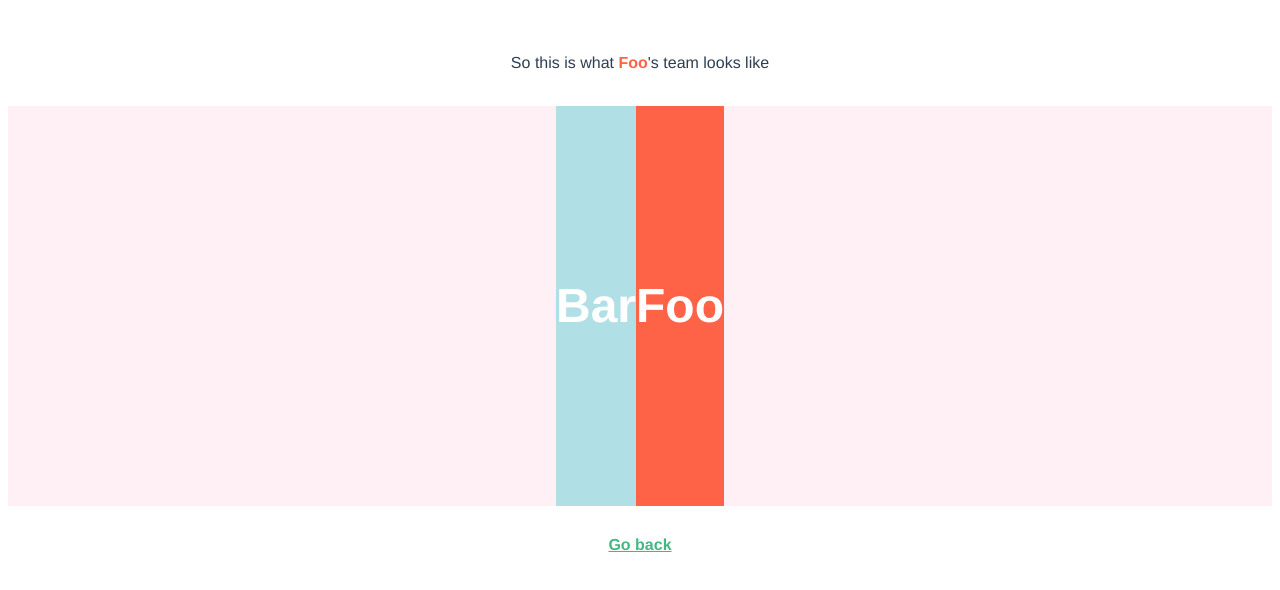
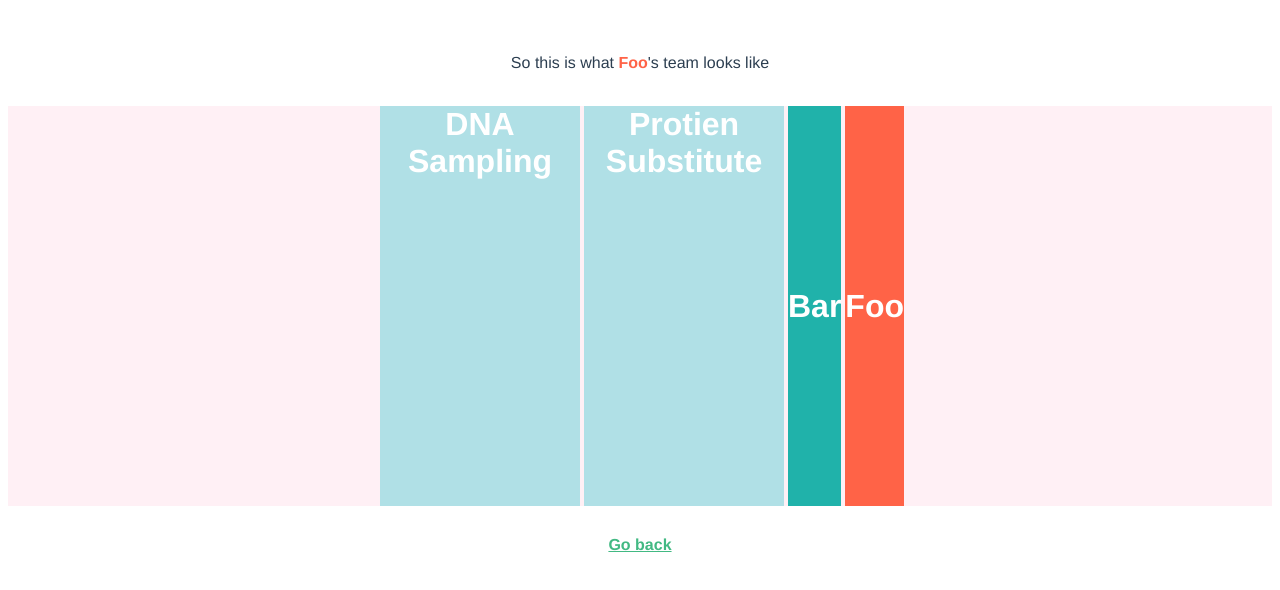
Before and after one commit to TaufeqRazakh/Agile-look-from-above, a Vue app: page /Team in a window 1280 px wide. Shown: the top 590 px of the page. Built offline with nearby package versions, Linux system fonts and the light colour scheme.

Commit message:
Fix the isse with the remove chapter and add chapters to team structure

```diff
--- a/src/components/ChapterSelectionBox.vue
+++ b/src/components/ChapterSelectionBox.vue
@@ -35,6 +35,7 @@ export default Vue.extend({
     },
     computed: {
         statePhase: function() {
+            console.log("at error site"+this.squadId);
             if(this.$store.state.squads[this.squadId-1].chapters.includes(this.value.id)) {
                 this.status = true;
             }
--- /dev/null
+++ b/src/components/SiftSquads.vue
@@ -0,0 +1,25 @@
+<template>
+    <div id="title">
+        {{value.name}}
+    </div>
+</template>
+<script lang="ts">
+import Vue from 'vue'
+export default Vue.extend({
+    props: {
+        value: {
+            type: Object,
+            required: true,
+        }
+    }
+});
+</script>
+
+<style>
+.title {
+    line-height: 0px;
+    text-align: center;
+    font-weight: bold;
+    font-size: x-large;
+}
+</style>
--- a/src/components/SquadBox.vue
+++ b/src/components/SquadBox.vue
@@ -1,6 +1,6 @@
 <template>
 	<div>
-        {{ squad.name }} <br>
+        {{ squad.name }} <button @click="$emit('removeSquad',squad.id)">x</button>  <br>
         <chapter-selection-box v-for="chapter in chapters" :key="chapter.id"
         :value="chapter" :squad-id="squadIdRef" @selectedChapter="addChapterId"
         @deSelectedChapter="removeChapterId"></chapter-selection-box>
@@ -28,12 +28,12 @@ export default Vue.extend({
     },
     methods: {
         addChapterId: function(event: number) {
-            console.log("going to add "+event + " in parent "+ this.squad.name);
+            // console.log("going to add "+event + " in parent "+ this.squad.name);
             this.$store.commit('addChapterToSquad', {squadId: this.squad.id, chapterId: event});
         },
         removeChapterId: function(event: number) {
             this.$store.commit('removeChapterFromSquad', { squadId: this.squad.id, chapterId: event });
-            console.log("going to remove "+event +" in "+this.squad.name);
+            // console.log("going to remove "+event +" in "+this.squad.name);
         }
     },
     computed: {
--- a/src/store.ts
+++ b/src/store.ts
@@ -33,14 +33,17 @@ export default new Vuex.Store({
     addSquad(state, name: string) {
       state.squads.push({id: (state.squads.length)+1, name: name, lead:'', chapters:[]});
     },
+    removeSquad(state, id: number) {
+      state.squads = state.squads.filter(squad => squad.id !== id);
+    },
     addChapterToSquad(state, payload: object) {
       state.squads[payload.squadId-1].chapters.push(payload.chapterId);
       state.squads[payload.squadId-1].chapters.sort();
-      console.log(state.squads[payload.squadId-1].chapters+" "+state.squads[payload.squadId-1].name);
+      // console.log(state.squads[payload.squadId-1].chapters+" "+state.squads[payload.squadId-1].name);
     },
     removeChapterFromSquad(state, payload: object) {
       state.squads[payload.squadId-1].chapters = state.squads[payload.squadId-1].chapters.filter(chapterRef => chapterRef !== payload.chapterId);
-      console.log(state.squads[payload.squadId-1].chapters+" "+state.squads[payload.squadId-1].name);
+      // console.log(state.squads[payload.squadId-1].chapters+" "+state.squads[payload.squadId-1].name);
     }
   },
   actions: {
--- a/src/views/SquadsInput.vue
+++ b/src/views/SquadsInput.vue
@@ -10,7 +10,7 @@
 			<input type="text" v-model="newSquad" @keyup.enter="UpdateSquad" @input="CheckExisting">
 		</div>
 		<div id = "list">
-			<squad-box v-for="squad in squadRef" :key="squad.id" :squad="squad"></squad-box>
+			<squad-box v-for="squad in squadRef" :key="squad.id" :squad="squad" @removeSquad="removeSquad"></squad-box>
 		</div>
 		<div id = "nav">
             <router-link to="/Team">Team Structure</router-link> |
@@ -57,6 +57,9 @@ export default Vue.extend ({
 			else
 				this.noCopies = true;
 		}
+	},
+	removeSquad: function(event: number) {
+		this.$store.commit('removeSquad', event);
 	}
   }
 });
--- a/src/views/TeamStructure.vue
+++ b/src/views/TeamStructure.vue
@@ -3,8 +3,14 @@
         <p>So this is what <span>{{Coach}}</span>'s team looks like</p>
         <br>
         <div class="container">
+            <div class = "squad" v-for="squad in Squads" :key="squad.id">
+                <sift-squads :value="squad"></sift-squads>
+            </div>
             <div class = "tribe">{{Tribe}}</div>
             <div class= "coach">{{Coach}}</div>
+
+
+
         </div>
         <div id = "nav">
             <router-link to="/InputStage1">Go back</router-link>
@@ -14,26 +20,22 @@
 
 <script lang="ts">
 import Vue from 'vue';
+import SiftSquads from '../components/SiftSquads.vue';
 export default Vue.extend({
     data() {
         return {
-            name1: '',
-            name2: '',
+            Coach: this.$store.state.agileCoachName,
+            Tribe: this.$store.state.tribeLeadName,
+            Squads: this.$store.state.squads,
         }
     },
-    computed: {
-        Tribe: function () {
-            return this.$store.state.tribeLeadName;
-        },
-        Coach: function () {
-            return this.$store.state.agileCoachName;
-        },
-
+    components: {
+        SiftSquads
     }
-})
+});
 </script>
 
-<style scoped>
+<style>
 .container {
     margin: auto;
     list-style: none;
@@ -45,25 +47,40 @@ export default Vue.extend({
 .coach {
     background: tomato;
     width: auto;
+    max-width: 200px;
     height: 400px;
     margin-top: 0px;
-
+    margin-left: 4px;
     line-height:400px;
     color: white;
-    font-weight: bold;
-    font-size: 3em;
+    font-weight: bolder;
+    font-size: xx-large;
     text-align: center;
 }
 .tribe {
+    background-color:lightseagreen;
+    width: auto;
+    max-width: 200px;
+    height: 400px;
+    margin-top: 0px;
+    margin-left: 4px;
+    line-height:400px;
+    color: white;
+    font-weight: bolder;
+    font-size: xx-large;
+    text-align: center;
+}
+.squad {
     background-color:powderblue;
     width: auto;
+    max-width: 200px;
     height: 400px;
     margin-top: 0px;
-
-    line-height:400px;
+    margin-left: 4px;
+    /* line-height:0px; */
     color: white;
     font-weight: bold;
-    font-size: 3em;
+    font-size: xx-large;
     text-align: center;
 }
 #structure {
```
